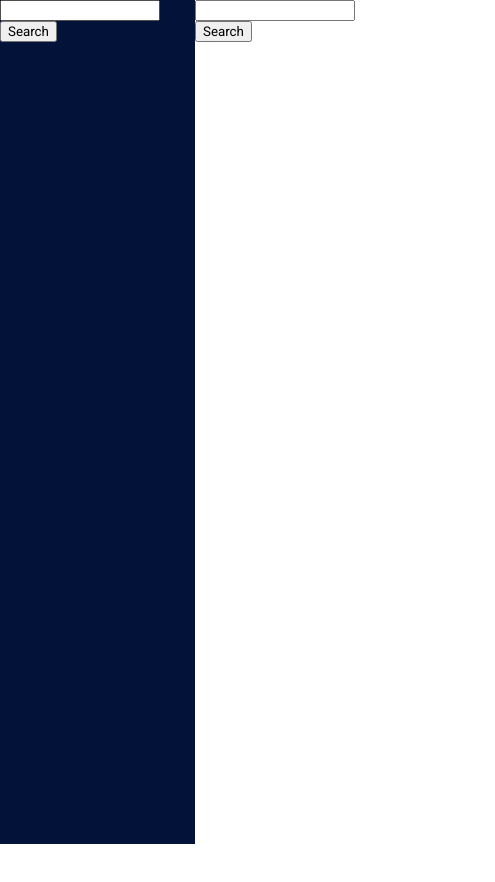
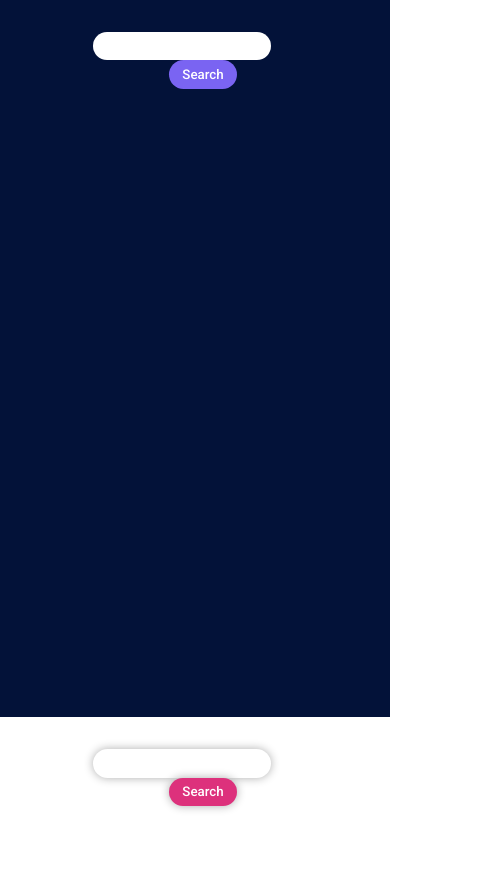
Before and after one commit to Andy-Smith1/language-app, a plain HTML site: page index.html in a window 390 px wide. Shown: the whole page, 495 px wide, since content can reach past the window. Before the commit the page ends 844 px from the top, so only its background shows below. Drawn offline with Linux system fonts and the light colour scheme.

Commit message:
Added styling for language search section

```diff
--- a/styles.scss
+++ b/styles.scss
@@ -10,6 +10,7 @@ $light-color: #F6F9FC;
 
 .app-container {
     display: flex;
+
 }
 
 body {
@@ -18,30 +19,119 @@ body {
 }
 
 .language-container {
+    justify-content: center;
+    text-align: center;
     background-color: $dark-color;
     height: 100vh;
     width: 50vw;
     color:$light-color;
+    padding: 2em;
+
+    h1 {
+        margin: 2em;
+    }
+
+    h3 {
+        display:inline;
+        padding-top: 2em;
+    }
+    h4 {
+        display:inline;
+        font-size: 30px;
+    }
+    span {
+        text-transform:capitalize ;
+    }
+    #langs {
+        font-size: 30px;
+        font-weight: bold;
+        color: #7A64F2;
+    }
+    button {
+        font-family: roboto;
+        font-weight: 500;
+        margin-left: 1rem;
+        padding: 0.5em 1em 0.5em 1em;
+        border-radius: 25px;
+        border: none;
+        background-color: #7A64F2;
+        color:white;
+        cursor:pointer;
+    }
+    input {
+        padding: 0.5em 1em 0.5em 1em;
+        border-radius: 25px;
+        border: 0;
+        outline: none;
+    }
+    p {
+        padding: 2em;
+    }
+    .spoken-in {
+        padding-bottom: 3em;
+    }
+
+}
+
+.form-container {
+    display: flex;
+    justify-content: center;
+    margin: auto;
+    padding-bottom: 2em;
+}
+
+
+.countries-container {
+    justify-content: center;
+    text-align: center;
+    color:$dark-color;
+    height: 100vh;
+    width: 50vw;
+    padding: 2em;
 
     h3, h4 {
         display:inline;
     }
-
     span {
         text-transform:capitalize ;
     }
+    button {
+        margin-left: 1rem;
+        font-family: roboto;
+        font-weight: 500;
+        padding: 0.5em 1em 0.5em 1em;
+        border-radius: 25px;
+        border: none;
+        background-color: #dd317c;
+        color:white;
+        cursor:pointer;
+        box-shadow: 0 0 10px rgb(173, 173, 173);
+    }
+    input {
+        padding: 0.5em 1em 0.5em 1em;
+        border-radius: 25px;
+        border: 0;
+        outline: none;
+        box-shadow: 0 0 10px rgb(173, 173, 173);
+    }
 }
 
-.countries-container {
-    color:$dark-color;
-    height: 100vh;
-    width: 50vw;
+.form-container-countries {
+    display: flex;
+    justify-content: center;
+    margin: auto;
+}
 
-    h3, h4 {
-        display:inline;
+@media (max-width: 700px) {
+    .app-container {
+        flex-direction: column;
     }
-
-    span {
-        text-transform:capitalize ;
+    .language-container {
+        width: 100vw;
+        height:85vh;
+    }
+    .countries-container {
+        width: 100vw;
+        height: 85vh;
     }
 }
```
Also changed, not shown: styles.css, 1 other file.
